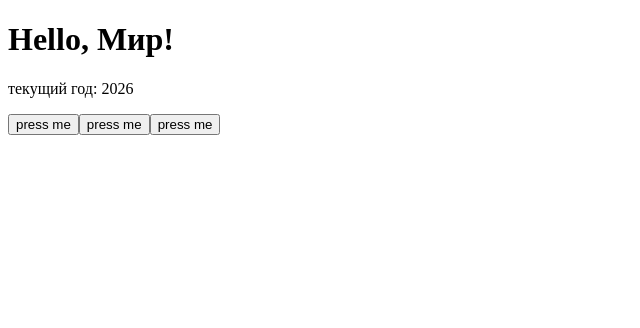
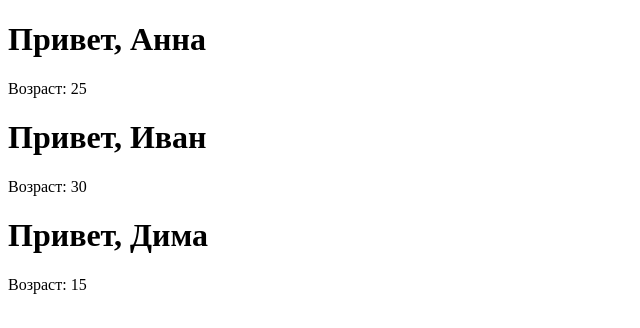
Before and after one commit to AntonBobylev/mitu-react, a React (Vite) app: page / in a window 1280 px wide. Shown: the top 328 px of the page, without its empty margins (0-640 px from the left). Built offline with nearby package versions, Linux system fonts and the light colour scheme.

Commit message:
alert button removed, welcome message component added

```diff
--- a/src/AlertButton.jsx
+++ /dev/null
@@ -1,11 +0,0 @@
-function AlertButton() {
-    return (
-        <button className=""
-                onClick={() => alert('pressed')}
-        >
-            press me
-        </button>
-    )
-}
-
-export default AlertButton;
--- a/src/App.jsx
+++ b/src/App.jsx
@@ -1,16 +1,11 @@
-import AlertButton from "./AlertButton.jsx";
+import WelcomeMessage from "./WelcomeMessage.jsx";
 
 function App() {
-    const name = 'Мир',
-          year = 2026;
-
     return (
         <>
-            <h1>Hello, {name}!</h1>
-            <p>текущий год: {year}</p>
-            <AlertButton />
-            <AlertButton />
-            <AlertButton />
+            <WelcomeMessage name='Анна' age={25} />
+            <WelcomeMessage name='Иван' age={30} />
+            <WelcomeMessage name='Дима' age={15} />
         </>
     );
 }
--- /dev/null
+++ b/src/WelcomeMessage.jsx
@@ -0,0 +1,10 @@
+function WelcomeMessage({name, age}) {
+    return (
+        <div>
+            <h1>Привет, {name}</h1>
+            <p>Возраст: {age}</p>
+        </div>
+    )
+}
+
+export default WelcomeMessage;
```
